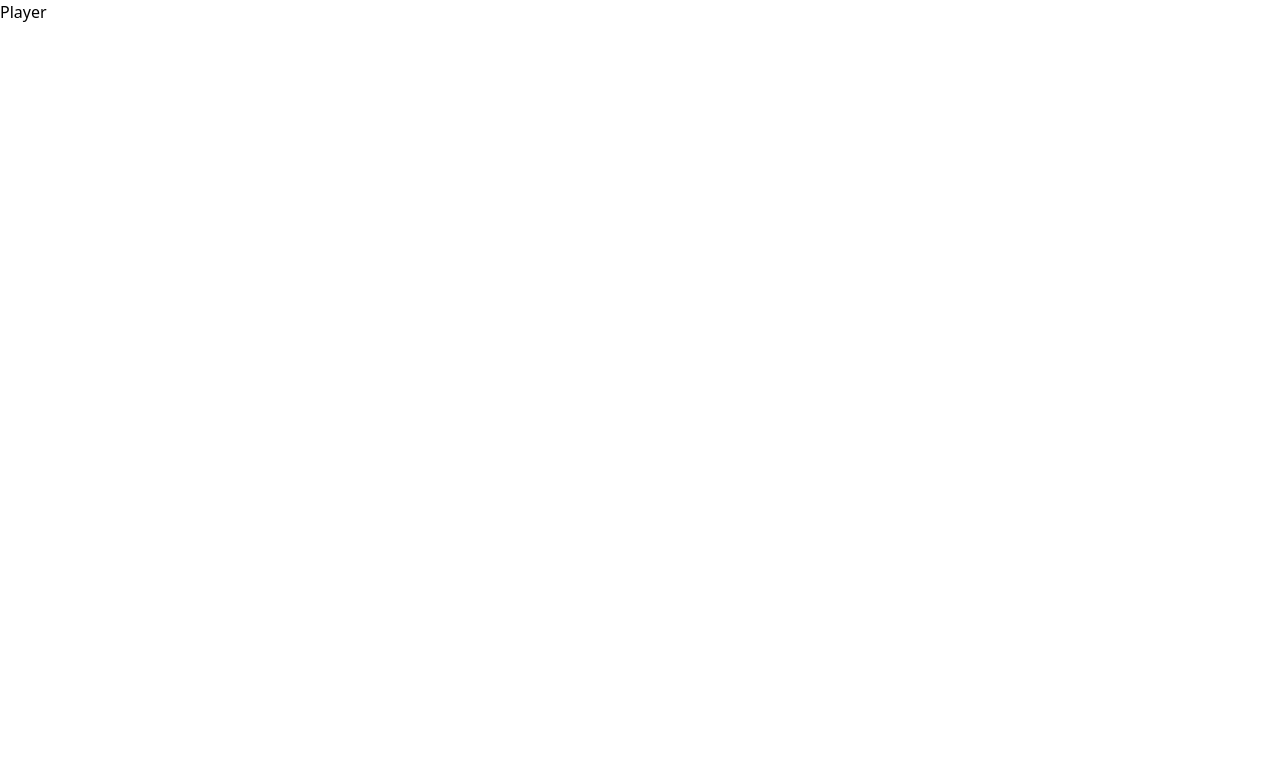
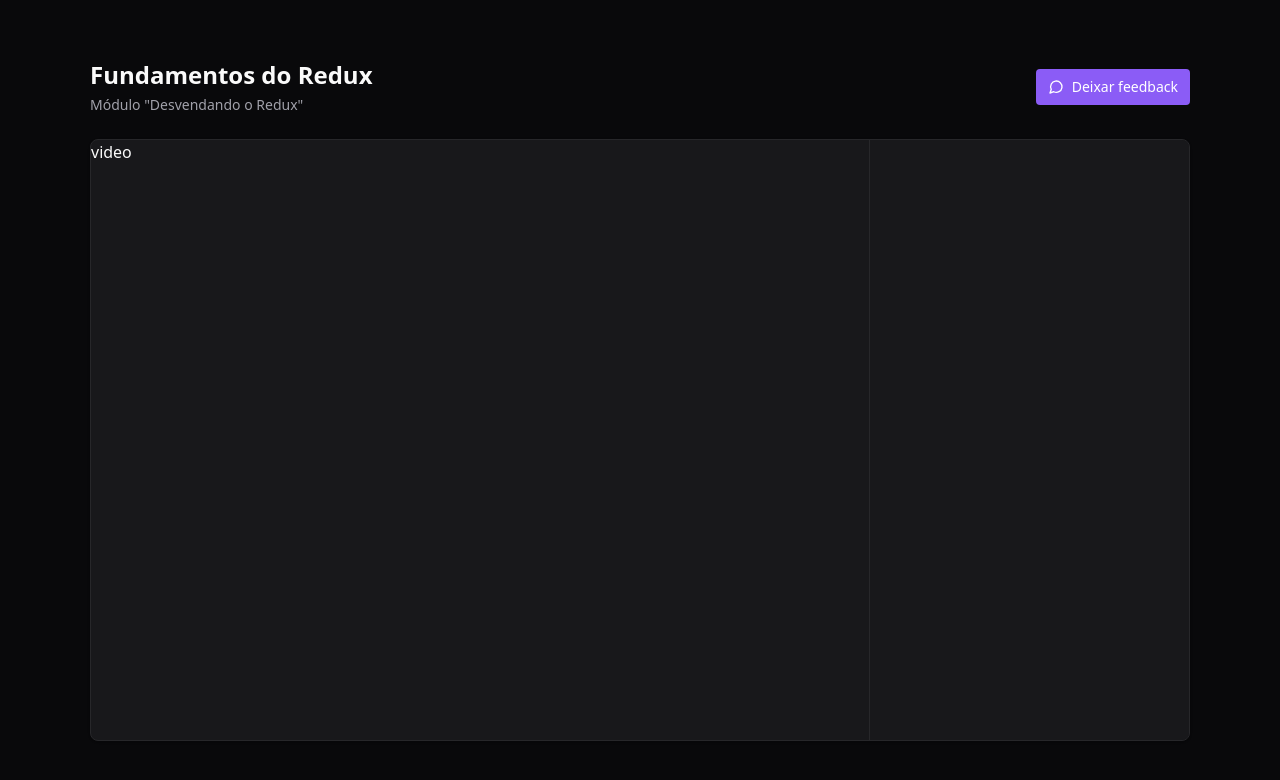
Before and after one commit to vandodev/ignite-redux-zustand, a React (Vite) app: page / in a window 1280 px wide. Shown: the top 780 px of the page. Built offline with nearby package versions, Linux system fonts and the light colour scheme.

Commit message:
:rocket: Estrutura base da UI

```diff
--- a/package.json
+++ b/package.json
@@ -11,6 +11,7 @@
   },
   "dependencies": {
     "@reduxjs/toolkit": "^1.9.5",
+    "lucide-react": "^0.263.1",
     "react": "^18.2.0",
     "react-dom": "^18.2.0",
     "react-redux": "^8.1.2"
--- a/src/pages/Player.tsx
+++ b/src/pages/Player.tsx
@@ -1,5 +1,31 @@
-export function Player(){
-    return(
-        <h1>Player</h1>
-    )
+import { MessageCircle } from "lucide-react";
+
+export function Player() {
+  return (
+    <div className="h-screen bg-zinc-950 text-zinc-50 flex justify-center items-center">
+      <div className="flex w-[1100px] flex-col gap-6">
+        <div className="flex items-center justify-between">
+          {/* Header */}
+          <div className="flex flex-col gap-1">
+            <h1 className="text-2xl font-bold">Fundamentos do Redux</h1>
+            <span className="text-sm text-zinc-400">Módulo "Desvendando o Redux"</span>
+          </div>
+
+          <button className="flex items-center gap-2 rounded bg-violet-500 px-3 py-2 text-sm font-medium text-white hover:bg-violet-600">
+            <MessageCircle className="w-4 h-4" />
+            Deixar feedback
+          </button>
+        </div>
+
+        <main className="relative flex overflow-hidden rounded-lg border border-zinc-800 bg-zinc-900 shadow">
+          <div className="flex-1">
+            video
+          </div>
+          <aside className="w-80 border-l border-zinc-800 bg-zinc-900 h-[600px]">
+
+          </aside>
+        </main>
+      </div>
+    </div>
+  );
 }
```
Also changed, not shown: 1 other file (tests, documents, lock files or other folders).
